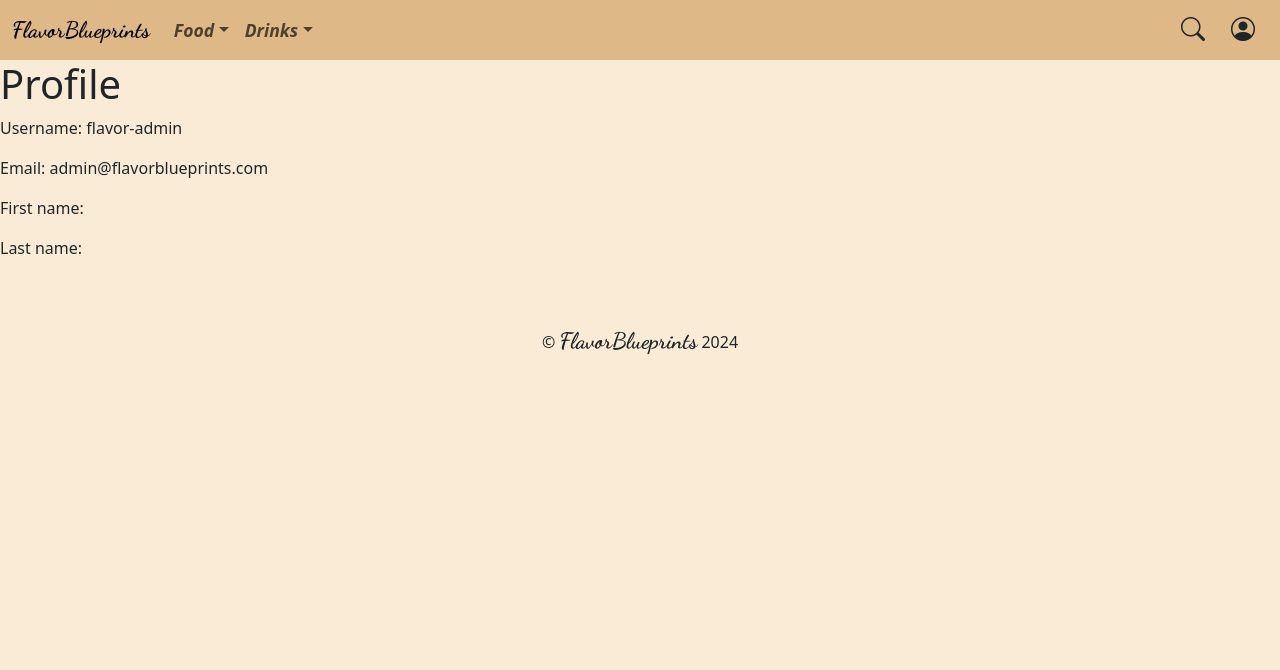
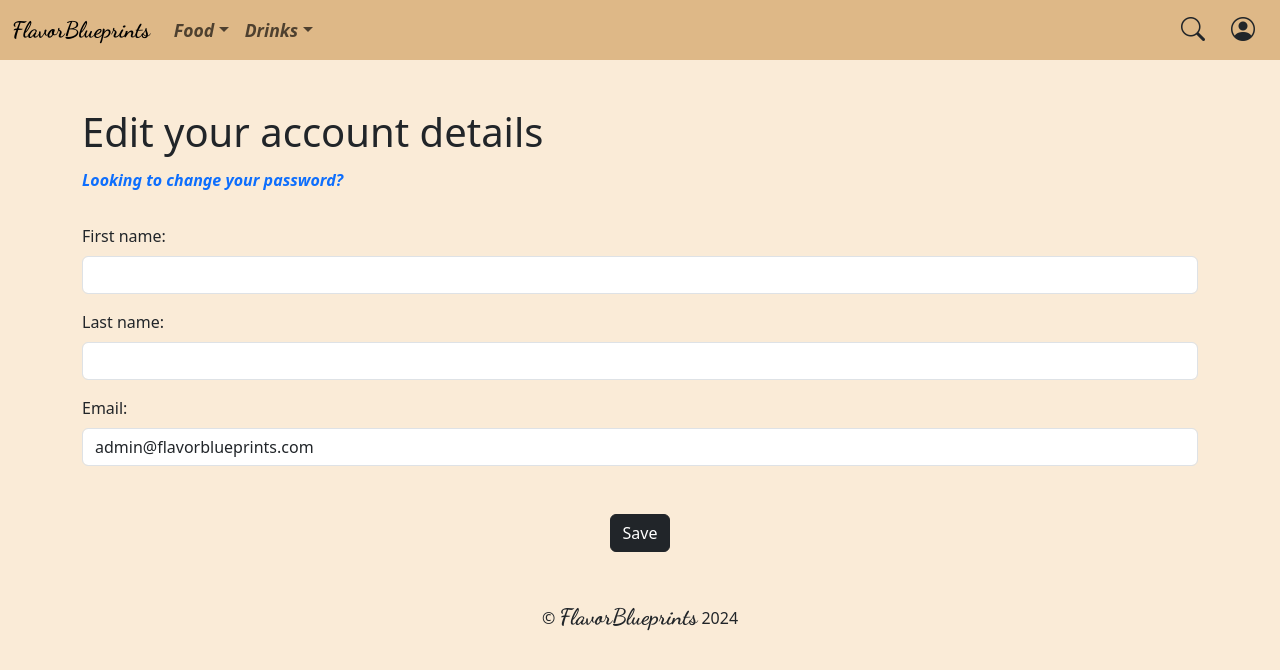
Before and after one commit to kouridakis/itc4214-final, a Django app: page /accounts/profile/ in a window 1280 px wide. Shown: the top 670 px of the page. Run offline with Django 5.2, Linux system fonts and the light colour scheme; a user stored in the database is signed in.

Commit message:
Update the profile edit page.

```diff
--- a/flavorblueprints/accounts/forms.py
+++ b/flavorblueprints/accounts/forms.py
@@ -2,6 +2,23 @@ from django import forms
 from django.contrib.auth.forms import UserCreationForm
 from django.contrib.auth.models import User
 
+class EditForm(forms.Form):
+    first_name = forms.CharField(max_length=255)
+    last_name = forms.CharField(max_length=255)
+    email = forms.EmailField()
+
+    def __init__(self, *args, **kwargs):
+        user = kwargs.pop("user")
+        super(EditForm, self).__init__(*args, **kwargs)
+        self.fields["first_name"].initial = user.first_name
+        self.fields["last_name"].initial = user.last_name
+        self.fields["email"].initial = user.email
+
+    def save(self, user):
+        user.first_name = self.cleaned_data["first_name"]
+        user.last_name = self.cleaned_data["last_name"]
+        user.email = self.cleaned_data["email"]
+        user.save()
 
 class RegisterForm(UserCreationForm):
     first_name = forms.CharField(max_length=255)
--- a/flavorblueprints/accounts/templates/accounts/profile.html
+++ b/flavorblueprints/accounts/templates/accounts/profile.html
@@ -1,11 +1,26 @@
 {% extends 'common/layout.html' %}
+
+{% load static %}
+
+
+{% block imports %}
+    <script src="{% static 'accounts/js/format-form.js' %}"></script>
+{% endblock %}
 
 {% block title %}Profile{% endblock %}
 
 {% block body %}
-    <h1>Profile</h1>
-    <p>Username: {{ user.username }}</p>
-    <p>Email: {{ user.email }}</p>
-    <p>First name: {{ user.first_name }}</p>
-    <p>Last name: {{ user.last_name }}</p>
+    <div class="container">
+        <h1 class="pt-5 pb-1">Edit your account details</h1>
+        <p><a class="text-decoration-none fw-semibold fst-italic"
+            href="{% url 'accounts:password_change' %}">Looking to change your password?</a></p>
+        <form id="target-form" method="post">
+            {% csrf_token %}
+            {{ form }}
+            <p class="text-danger">{{ form.errors }}</p>
+            <div class="pt-3">
+                <button type="submit" class="btn btn-dark d-block mx-auto">Save</button>
+            </div>
+        </form>
+    </div>
 {% endblock %}
--- a/flavorblueprints/accounts/views.py
+++ b/flavorblueprints/accounts/views.py
@@ -1,5 +1,5 @@
 from django.shortcuts import render
-from .forms import RegisterForm
+from .forms import RegisterForm, EditForm
 from django.contrib.auth.decorators import login_required
 
 # Create your views here.
@@ -15,4 +15,11 @@ def register(request):
 
 @login_required
 def profile(request):
-    return render(request, "accounts/profile.html", {"user": request.user})
+    if request.method == "POST":
+        form = EditForm(request.POST, user=request.user)
+        if form.is_valid():
+            form.save(request.user)
+    else:
+        form = EditForm(user=request.user)
+
+    return render(request, "accounts/profile.html", {"form": form})
```
